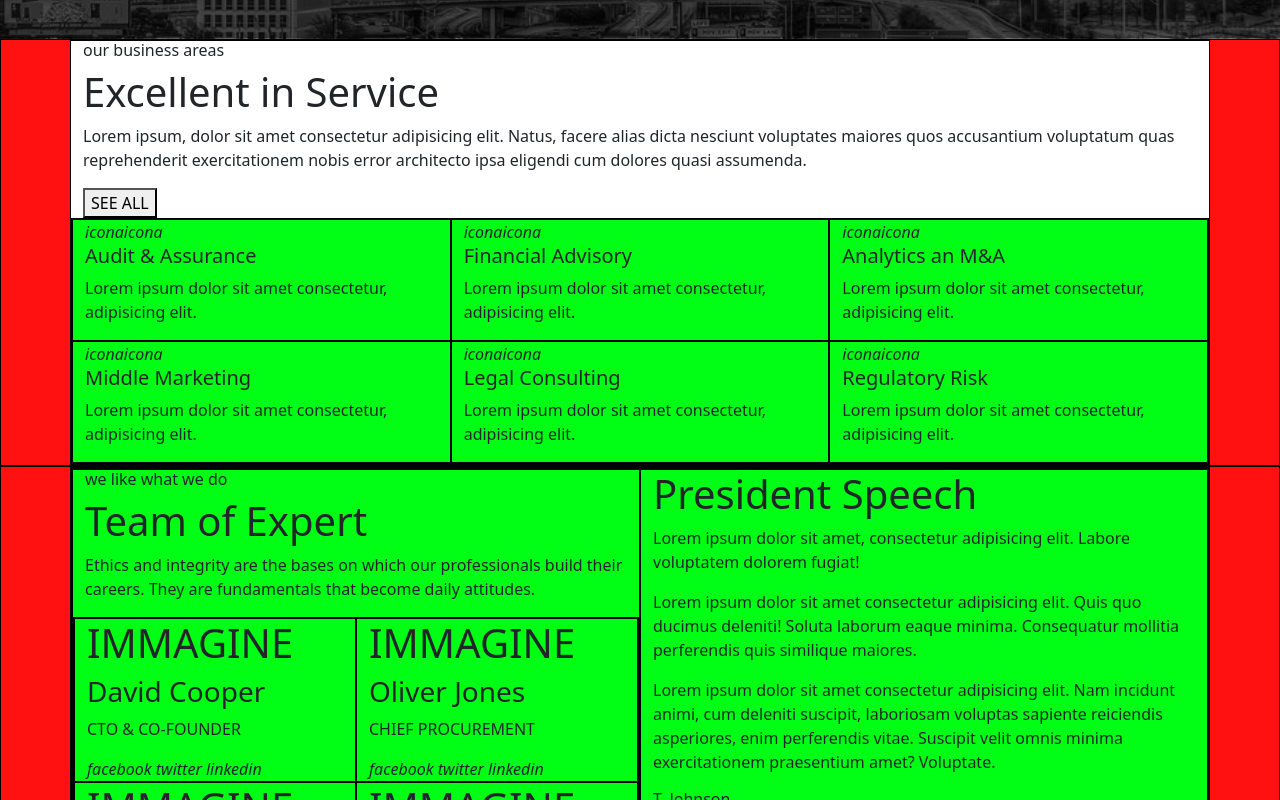
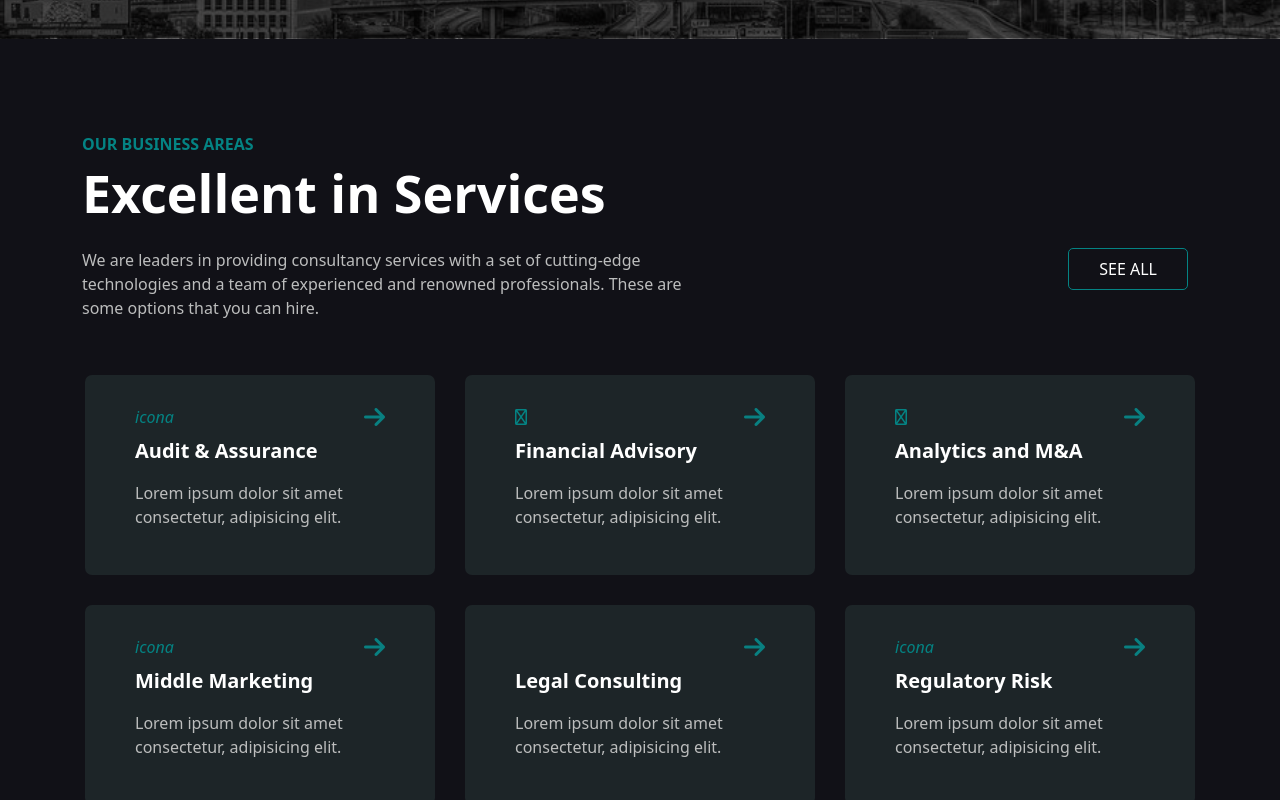
Before and after one commit to Marco-Gagliano/proj-html-vuejs, a Vue app: page / in a window 1280 px wide. Shown: the part 2140-2940 px from the top of the page. Built offline with nearby package versions, Linux system fonts and the light colour scheme.

Commit message:
preparazione-service(da-perfezionare)

```diff
--- a/package.json
+++ b/package.json
@@ -12,11 +12,14 @@
     "@fortawesome/fontawesome-svg-core": "^6.1.1",
     "@fortawesome/free-regular-svg-icons": "^6.1.1",
     "@fortawesome/free-solid-svg-icons": "^6.1.1",
+    "@fortawesome/vue-fontawesome": "^2.0.6",
     "axios": "^0.27.2",
     "bootstrap": "^5.1.3",
+    "bootstrap-vue": "^2.22.0",
     "core-js": "^3.8.3",
     "fontawesome": "^5.6.3",
     "fontawesome-free-rpk": "^6.0.0",
+    "react-lineicons": "^3.0.0",
     "vue": "^2.6.14"
   },
   "devDependencies": {
--- a/public/index.html
+++ b/public/index.html
@@ -4,6 +4,8 @@
     <meta charset="utf-8">
     <meta http-equiv="X-UA-Compatible" content="IE=edge">
     <meta name="viewport" content="width=device-width,initial-scale=1.0">
+    <link href="https://cdn.jsdelivr.net/npm/bootstrap@5.1.3/dist/css/bootstrap.min.css" rel="stylesheet" integrity="sha384-1BmE4kWBq78iYhFldvKuhfTAU6auU8tT94WrHftjDbrCEXSU1oBoqyl2QvZ6jIW3" crossorigin="anonymous">
+    <script src="https://cdn.jsdelivr.net/npm/bootstrap@5.1.3/dist/js/bootstrap.bundle.min.js" integrity="sha384-ka7Sk0Gln4gmtz2MlQnikT1wXgYsOg+OMhuP+IlRH9sENBO0LRn5q+8nbTov4+1p" crossorigin="anonymous"></script>
     <link rel="icon" href="<%= BASE_URL %>favicon.ico">
     <title><%= htmlWebpackPlugin.options.title %></title>
   </head>
--- a/src/components/ServiceComponent.vue
+++ b/src/components/ServiceComponent.vue
@@ -1,59 +1,71 @@
 <template>
 
-  <div class="service container-fluid">
+  <div class="service container-fluid py-5">
 
     <div class="container">
 
       <div class="info-service">
 
-        <h6>our business areas</h6>
-        <h1>Excellent in Service</h1>
-        <p>Lorem ipsum, dolor sit amet consectetur adipisicing elit. Natus, facere alias dicta nesciunt voluptates maiores quos accusantium voluptatum quas reprehenderit exercitationem nobis error architecto ipsa eligendi cum dolores quasi assumenda.</p>
-        <button>SEE ALL</button>
+        <h6 class="text-uppercase pt-5">our business areas</h6>
+        <h1>Excellent in Services</h1>
+
+        <div class="row my-4">
+
+          <div class="col-7">
+            <p>We are leaders in providing consultancy services with a set of cutting-edge technologies and a team of experienced and renowned professionals. These are some options that you can hire.</p>
+          </div>
+
+          <div class="col-5">
+            <button>SEE ALL</button>
+          </div>
+
+        </div>
 
       </div>
 
       <div class="description-service">
-        <div class="row">
+        <div class="row justify-content-between">
 
-          <div class="col-4">
+          <div class="col">
             <i>icona</i>
-            <i>icona</i>
+            <i class="fa-solid fa-arrow-right"></i>
             <h5>Audit & Assurance</h5>
             <p>Lorem ipsum dolor sit amet consectetur, adipisicing elit.</p>
           </div>
 
-          <div class="col-4">
-            <i>icona</i>
-            <i>icona</i>
+          <div class="col">
+            <i class="fa-regular fa-briefcase"></i>
+            <i class="fa-solid fa-arrow-right"></i>
             <h5>Financial Advisory</h5>
             <p>Lorem ipsum dolor sit amet consectetur, adipisicing elit.</p>
           </div>
 
-          <div class="col-4">
-            <i>icona</i>
-            <i>icona</i>
-            <h5>Analytics an M&A</h5>
+          <div class="col">
+            <i class="fa-regular fa-chart-simple"></i>
+            <a href="#"><i class="fa-solid fa-arrow-right"></i></a>
+            <h5>Analytics and M&A</h5>
             <p>Lorem ipsum dolor sit amet consectetur, adipisicing elit.</p>
           </div>
+        </div>
 
-          <div class="col-4">
+        <div class="row justify-content-between">
+          <div class="col">
             <i>icona</i>
-            <i>icona</i>
+            <a href="#"><i class="fa-solid fa-arrow-right"></i></a>
             <h5>Middle Marketing</h5>
             <p>Lorem ipsum dolor sit amet consectetur, adipisicing elit.</p>
           </div>
 
-          <div class="col-4">
-            <i>icona</i>
-            <i>icona</i>
+          <div class="col">
+            <i class="fa-solid fa-globe-stand"></i>
+            <a href="#"><i class="fa-solid fa-arrow-right"></i></a>
             <h5>Legal Consulting</h5>
             <p>Lorem ipsum dolor sit amet consectetur, adipisicing elit.</p>
           </div>
 
-          <div class="col-4">
+          <div class="col">
             <i>icona</i>
-            <i>icona</i>
+            <a href="#"><i class="fa-solid fa-arrow-right"></i></a>
             <h5>Regulatory Risk</h5>
             <p>Lorem ipsum dolor sit amet consectetur, adipisicing elit.</p>
           </div>
@@ -80,23 +92,72 @@ export default {
 <style lang="scss" scoped>
 
   .service {
-    background-color: #FF1111;
-    border: 1px solid #000000;
+    background-color: #111117;
   }
 
-  .container {
-    background-color: #FFFFFF;
-    border: 1px solid #000000;
+  h1, h5, h6 {
+    font-weight: bold;
   }
 
-  .row {
-    background-color: #D9FF00;
-    border: 1px solid #000000;
+  h6 {
+    color: #048383
   }
 
-  .col-4 {
-    background-color: #00FF15;
-    border: 1px solid #000000;
+  h1 {
+    color: #FFFFFF
   }
 
+  p {
+    color: #BCBDBD
+  }
+
+
+  // INFO SERVICE
+
+  .info-service h1 {
+    font-size: 52px;
+  }
+
+  .col-5 button {
+    float: right;
+    margin: 0 10px;
+    background-color: rgba($color: #000000, $alpha: 0);
+    color: #FFFFFF;
+    border: none;
+    border: 1px solid #048383;
+    border-radius: 5px;
+    padding: 8px 30px;
+  }
+
+  // /INFO SERVICE
+
+
+  // DESCRIPTION SERVICE
+
+  h5 {
+    padding: 10px 0;
+  }
+
+  .description-service h5 {
+    color: #FFFFFF
+  }
+
+  .description-service .col {
+    background-color: #1D2528;
+    margin: 15px;
+    padding: 30px 50px;
+    border-radius: 7px;
+  }
+
+  .description-service i {
+    color: #048383;
+  }
+
+  .description-service .fa-arrow-right {
+    float: right;
+    font-size: 24px;
+    color: #098081;
+  }
+  // /DESCRIPTION SERVICE
+
 </style>
```
Also changed, not shown: 1 other file (tests, documents, lock files or other folders).
